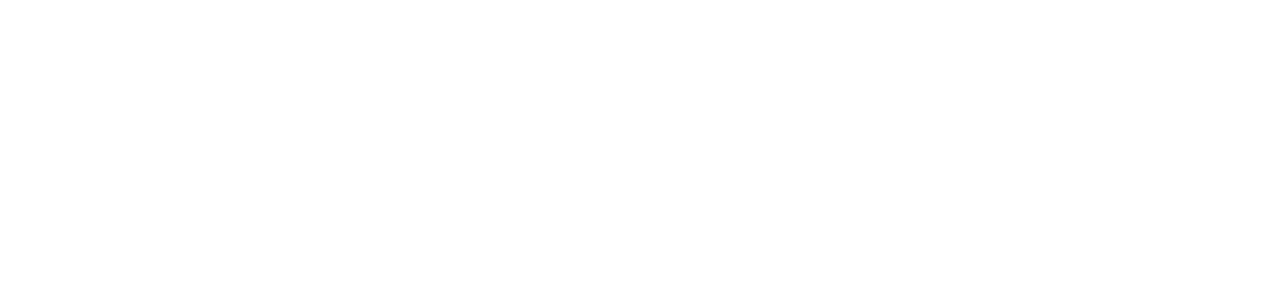
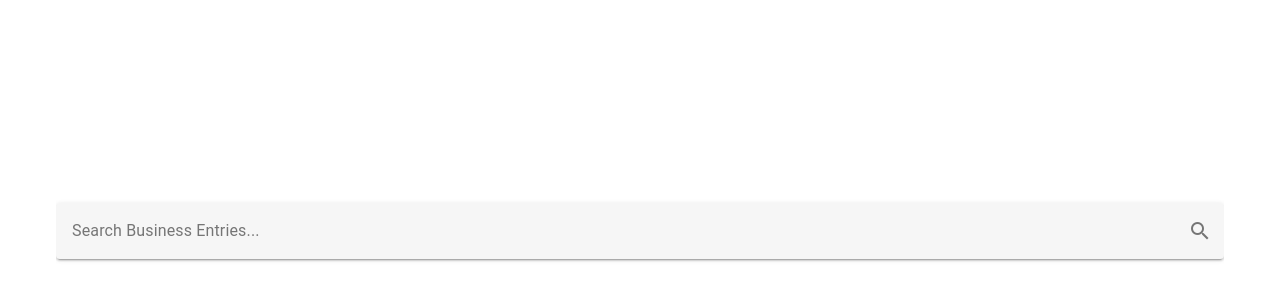
Before and after one commit to ivester/localsearch-assessment, a Vue app in the folder web-app/: page / in a window 1280 px wide. Shown: the part 158-458 px from the top of the page. Built offline with nearby package versions, Linux system fonts and the light colour scheme.

Commit message:
feat(search-input): add search input and make fake search request

```diff
--- a/web-app/src/components/HelloWorld.vue
+++ /dev/null
@@ -1,22 +0,0 @@
-<template>
-  <v-container class="fill-height">
-    <v-responsive class="align-center text-center fill-height">
-      <code>{{ data.displayed_what }}</code>
-    </v-responsive>
-  </v-container>
-</template>
-
-<script lang="ts" setup>
-  import axios from 'axios'
-  import { onMounted, ref } from 'vue'
-
-  interface Data {
-    displayed_what: string
-  }
-
-  const data = ref<Data>({ displayed_what: '' })
-  onMounted(async () => {
-    const response = await axios.get<Data>('http://localhost:4000')
-    data.value = response.data
-  })
-</script>
--- /dev/null
+++ b/web-app/src/components/Search.vue
@@ -0,0 +1,34 @@
+<template>
+  <v-container class="fill-height">
+    <v-responsive class="align-center text-center fill-height">
+      <!-- TODO make into components -->
+      <v-text-field
+        label="Search Business Entries..."
+        variant="solo-filled"
+        append-inner-icon="mdi-magnify"
+        @click:append-inner="search"
+        @keyup.enter="search"
+      />
+      <v-card v-if="data.displayed_what">
+        <v-card-title>
+          <span class="headline">{{ data.displayed_what }}</span>
+        </v-card-title>
+      </v-card>
+    </v-responsive>
+  </v-container>
+</template>
+
+<script lang="ts" setup>
+  import axios from 'axios'
+  import { ref } from 'vue'
+
+  interface Data {
+    displayed_what: string
+  }
+
+  const data = ref<Data>({ displayed_what: '' })
+  async function search() {
+    const response = await axios.get<Data>('http://localhost:4000')
+    data.value = response.data
+  }
+</script>
--- a/web-app/src/views/Home.vue
+++ b/web-app/src/views/Home.vue
@@ -1,7 +1,7 @@
 <template>
-  <HelloWorld />
+  <Search />
 </template>
 
 <script lang="ts" setup>
-  import HelloWorld from '@/components/HelloWorld.vue'
+  import Search from '@/components/Search.vue'
 </script>
```
Also changed, not shown: web-app/src/router/index.ts (+2 -5 lines).
